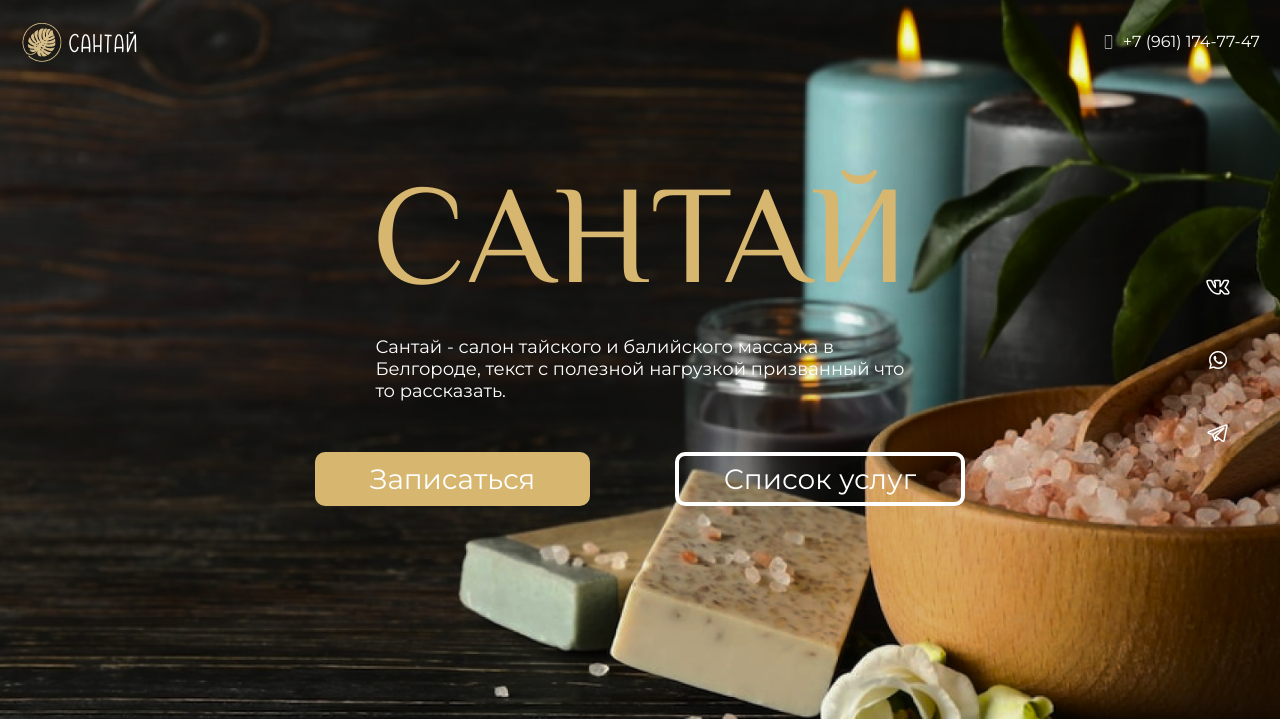
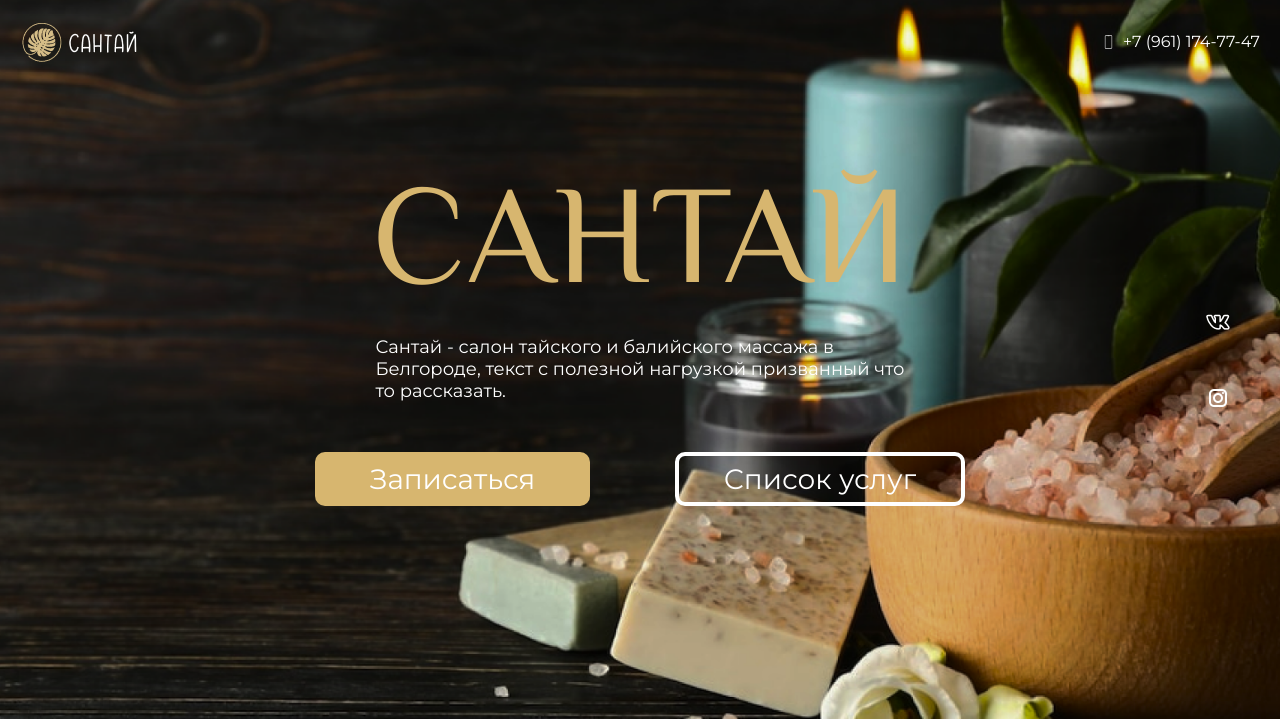
Before and after one commit to 4ndr01dHQD/santai, a Django app: page / in a window 1280 px wide. Shown: the top 719 px of the page. Run offline with Django 4.2, Linux system fonts and the light colour scheme.

Commit message:
Правки стилей и ссылок

```diff
--- a/core/settings.py
+++ b/core/settings.py
@@ -132,7 +132,6 @@ STATICFILES_DIRS = [str(ROOT_DIR('static'))]
 STATICFILES_FINDERS = [
     "django.contrib.staticfiles.finders.FileSystemFinder",
     "django.contrib.staticfiles.finders.AppDirectoriesFinder",
-    "compressor.finders.CompressorFinder"
 ]
 
 MEDIA_ROOT = str(ROOT_DIR('media'))
--- a/static/sass/blocks/_footer.scss
+++ b/static/sass/blocks/_footer.scss
@@ -9,7 +9,7 @@
 
   &__links {
     display: flex;
-    width: 260px;
+    width: 200px;
     justify-content: space-between;
     margin: 10px auto 0;
   }
--- a/static/sass/blocks/_main.scss
+++ b/static/sass/blocks/_main.scss
@@ -64,12 +64,12 @@
   }
 
   &__aside {
-    height: 170px;
+    height: 100px;
     display: flex;
     flex-direction: column;
     justify-content: space-between;
     position: absolute;
     right: 50px;
-    top: calc(50% - 85px);
+    top: calc(50% - 50px);
   }
 }
--- a/templates/components/footer.html
+++ b/templates/components/footer.html
@@ -29,11 +29,8 @@
         <a href="https://vk.com/santai_spa" class="footer__link">
             <img src="/media/icons/footer/vk.svg" alt="vk">
         </a>
-        <a href="#" class="footer__link">
-            <img src="/media/icons/footer/wa.svg" alt="wa">
-        </a>
-        <a href="#" class="footer__link">
-            <img src="/media/icons/footer/tg.svg" alt="tg">
+        <a href="https://instagram.com/santai_spa31" class="footer__link">
+            <img src="/media/icons/footer/instagram.svg" alt="tg">
         </a>
     </div>
 </footer>
--- a/templates/components/messangers.html
+++ b/templates/components/messangers.html
@@ -1,11 +1,8 @@
 <div class="main__aside">
-            <a href="https://vk.com/santai_spa" class="main__aside__link">
-                <img src="/media/icons/vk.png" alt="">
-            </a>
-            <a href="#" class="main__aside__link">
-                <img src="/media/icons/whatsapp.png" alt="">
-            </a>
-            <a href="#" class="main__aside__link">
-                <img src="/media/icons/tg.png" alt="">
-            </a>
-        </div>
+    <a href="https://vk.com/santai_spa" class="main__aside__link">
+        <img src="/media/icons/vk.png" alt="">
+    </a>
+    <a href="https://instagram.com/santai_spa31" class="main__aside__link">
+        <img src="/media/icons/instagram.png" alt="">
+    </a>
+</div>
--- a/templates/main.html
+++ b/templates/main.html
@@ -108,7 +108,7 @@
                 </p>
             </div>
         </div>
-        <a href="#" class="special__link">
+        <a href="/massages/" class="special__link">
             Все услуги
             <img src="media/icons/arrow small.png" alt=">">
         </a>
```
Also changed, not shown: media/icons/footer/instagram.svg (added), media/icons/instagram.png (added), static/css/style.min.css.
